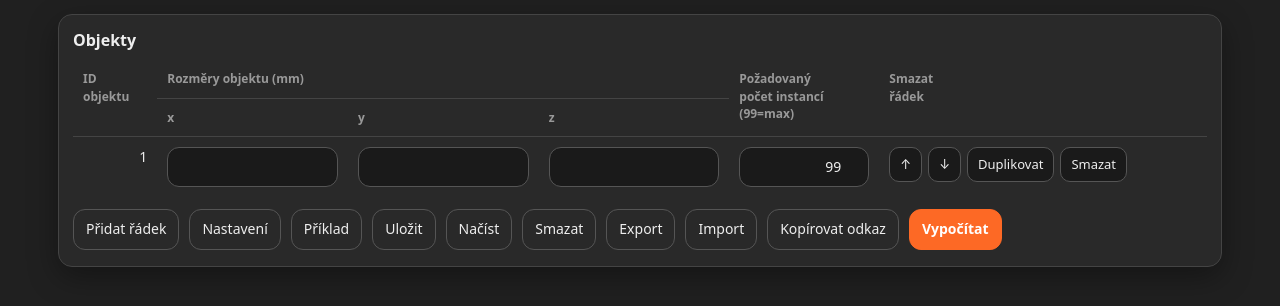
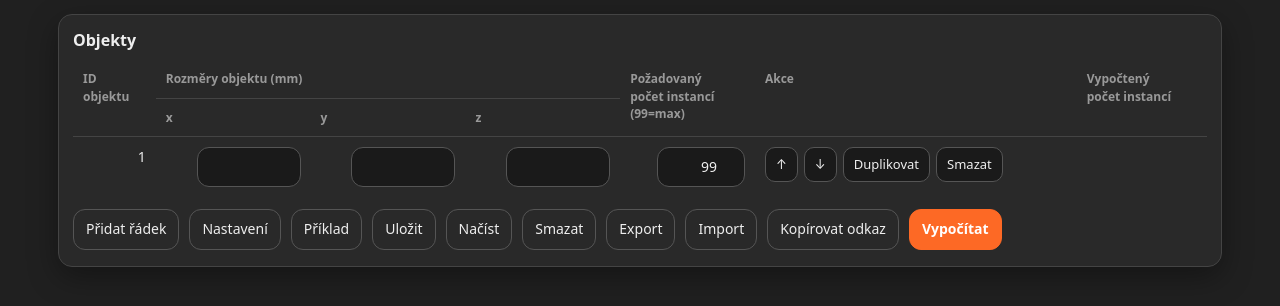
Before and after one commit to ondrej-kratochvil/sequential-printing, a PHP site: page / in a window 1280 px wide. Shown: the part 73-379 px from the top of the page. Run offline with PHP 8.4, Linux system fonts and the light colour scheme.

Commit message:
Zkompaktni inputy a uprav hlavičky tabulky objektů.
V tabulce objektů jsou užší inputy, sloupec 'Smazat řádek' přejmenován na 'Akce' a doplněno záhlaví pro vypočtený počet instancí.

```diff
--- a/index.php
+++ b/index.php
@@ -271,9 +271,9 @@ header("Expires: 0");
 				$("table#objekty").append(
 					`<tr id="objekt_${id_objektu}" data-row="1" data-idx="${id_objektu}">
 						<td class="cell_id">${id_objektu + 1}</td>
-						<td><input type="number" name="objekty[${id_objektu}][x]" value="${x}" step="0.01" min="0.1" max="180" required="required" /></td>
-						<td><input type="number" name="objekty[${id_objektu}][y]" value="${y}" step="0.01" min="0.1" max="180" required="required" /></td>
-						<td><input type="number" name="objekty[${id_objektu}][z]" value="${z}" step="0.01" min="0.1" max="180" required="required" /></td>
+						<td><input class="dim" type="number" name="objekty[${id_objektu}][x]" value="${x}" step="0.01" min="0.1" max="180" required="required" /></td>
+						<td><input class="dim" type="number" name="objekty[${id_objektu}][y]" value="${y}" step="0.01" min="0.1" max="180" required="required" /></td>
+						<td><input class="dim" type="number" name="objekty[${id_objektu}][z]" value="${z}" step="0.01" min="0.1" max="180" required="required" /></td>
 						<td><input class="instances" type="number" name="objekty[${id_objektu}][instances][d]" value="${instances}" step="1" min="1" max="<?php echo MAXIMALNI_POCET_INSTANCI;?>" required="required" /></td>
 						<td style="text-align:left;">
 							<div style="display:flex; gap:6px; flex-wrap:wrap;">
@@ -283,7 +283,7 @@ header("Expires: 0");
 								<button class="small row_action" type="button" data-action="del" title="Smazat">Smazat</button>
 							</div>
 						</td>
-						${objekty[id_objektu] ? `<td>${vysledny_pocet_instanci}</td>` : ""}
+						<td class="cell_result">${vysledny_pocet_instanci}</td>
 					</tr>`
 				);
 				reindex_rows();
@@ -776,6 +776,9 @@ header("Expires: 0");
 				outline: 2px solid var(--border-focus);
 				outline-offset: 1px;
 			}
+			/* Kompaktní inputy v tabulce objektů */
+			table#objekty input.dim { max-width: 6.5rem; min-width: 5.5rem; }
+			table#objekty input.instances { max-width: 5.5rem; min-width: 4.5rem; }
 
 			.table-wrap { overflow-x: auto; }
 			table { width: 100%; border-collapse: separate; border-spacing: 0; }
@@ -947,14 +950,8 @@ header("Expires: 0");
 					<th rowspan="2">ID<br />objektu</th>
 					<th colspan="3">Rozměry objektu (mm)</th>
 					<th rowspan="2">Požadovaný<br />počet instancí<br />(<?php echo MAXIMALNI_POCET_INSTANCI;?>=max)</th>
-					<th rowspan="2">Smazat<br />řádek</th>
-<?php
-if (!empty($pocet_instanci_objektu)) {
-?>
-					<th rowspan="2">Výsledný<br />počet instancí</th>
-<?php
-}
-?>
+					<th rowspan="2">Akce</th>
+					<th rowspan="2">Vypočtený<br />počet instancí</th>
 				</tr>
 				<tr>
 					<th>x</th>
```
